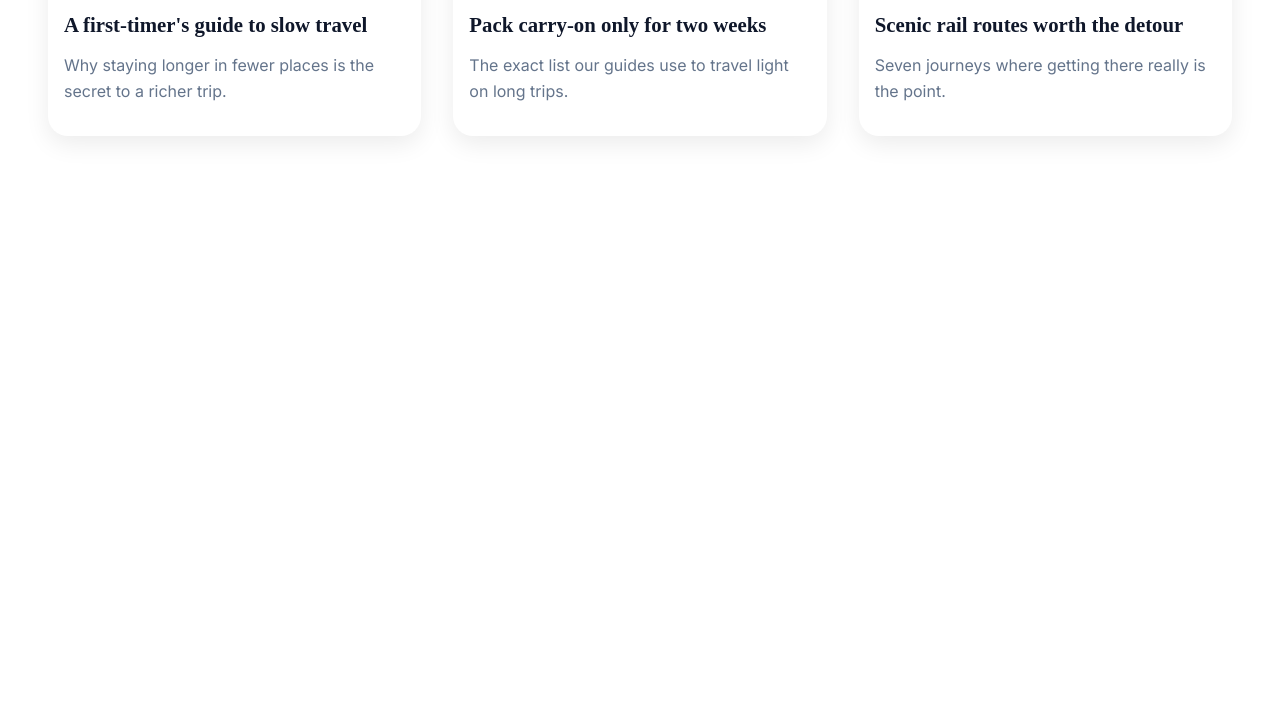
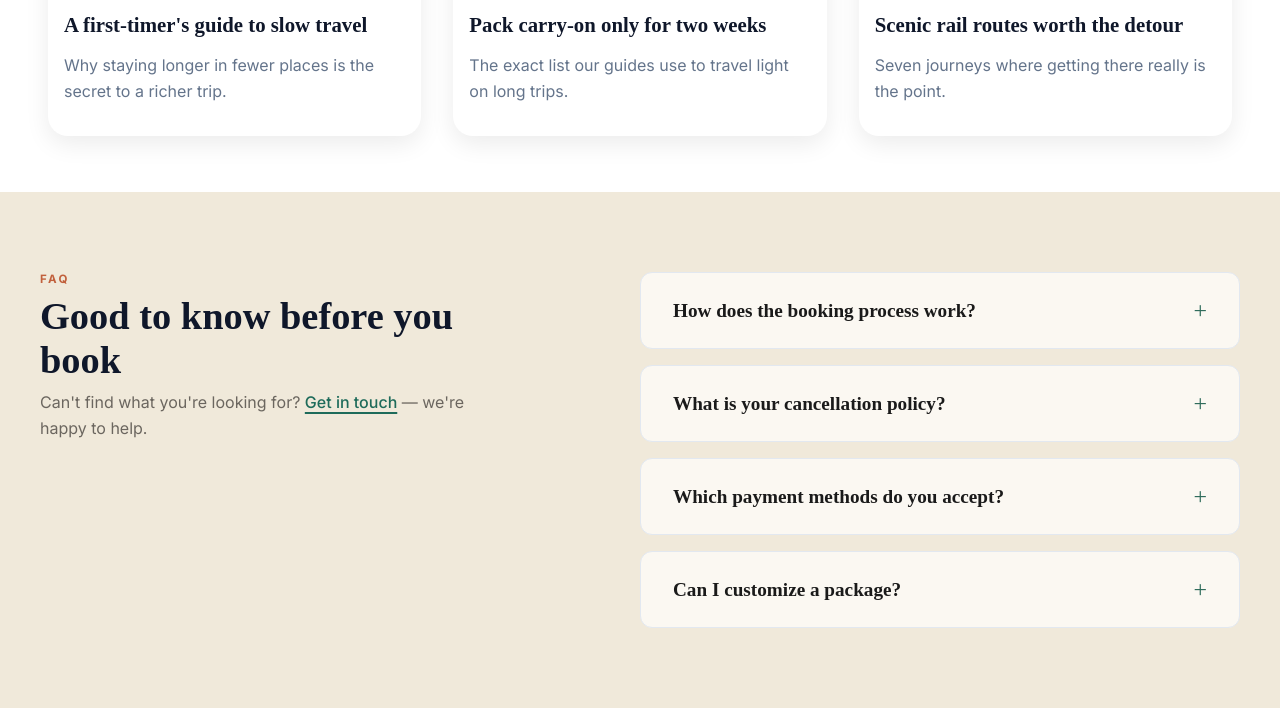
Before and after one commit to harveyrevamonte/travel-agency-website, a plain HTML site: page index.html in a window 1280 px wide. Shown: the part 6482-7190 px from the top of the page. Before the commit the page ends 6674 px from the top, so only its background shows below. Drawn offline with nearby package versions, Linux system fonts and the light colour scheme.

Commit message:
faq section added

```diff
--- a/index.html
+++ b/index.html
@@ -721,6 +721,54 @@
     </div>
 
 </div>
+</div>
 
+<!--Nine Section-->
+<div class="nine-section-container">
+  <div class="left-nine-content">
+    <h5>FAQ</h5>
+    <h1>Good to know before you book</h1>
+    <p>Can't find what you're looking for?
+      <a href="#">Get in touch</a>
+      — we're happy to help.
+    </p>
+  </div>
+
+  <div class="faq-container">
+
+    <details class="faq-item">
+      <summary class="faq-question">
+        <span>How does the booking process work?</span>
+        <span class="faq-icon">+</span>
+      </summary>
+      <p class="faq-answer">Send us an enquiry, and a travel designer replies within one business day with a tailored proposal. Once you're happy, a deposit secures your dates and we build out the full itinerary.</p>
+    </details>
+
+    <details class="faq-item">
+      <summary class="faq-question">
+        <span>What is your cancellation policy?</span>
+        <span class="faq-icon">+</span>
+      </summary>
+      <p class="faq-answer">Deposits are fully refundable up to 45 days before departure. Between 45 and 14 days, 50% is refundable, and inside 14 days bookings are non-refundable — which is exactly why we recommend travel insurance.</p>
+    </details>
+
+    <details class="faq-item">
+      <summary class="faq-question">
+        <span>Which payment methods do you accept?</span>
+        <span class="faq-icon">+</span>
+      </summary>
+      <p class="faq-answer">All major credit and debit cards, bank transfer, and most digital wallets. Larger trips can be split into interest-free installments on request.</p>
+    </details>
+
+    <details class="faq-item">
+      <summary class="faq-question">
+        <span>Can I customize a package?</span>
+        <span class="faq-icon">+</span>
+      </summary>
+      <p class="faq-answer">Absolutely. Every itinerary is a starting point — extend your stay, swap hotels, add experiences, or start from a completely blank page.</p>
+    </details>
+
+  </div>
+</div>
 </body>
 </html>
--- a/styles.css
+++ b/styles.css
@@ -1260,6 +1260,149 @@ font-family: "Inter", sans-serif;
     line-height: 1.6;
 }
 
+/*Nine section*/
+
+
+.nine-section-container {
+  max-width: 1500px;
+  width: 100%;
+  margin: 0 auto;
+  background: rgb(240, 233, 218);
+  padding: 5rem 2.5rem;
+  display: flex;
+ justify-content: space-between;
+}
+
+.left-nine-content {
+  display: flex;
+  flex-direction: column;
+  gap: 0.5rem;
+  max-width: 450px;
+  width: 100%;
+  flex-shrink: 0;
+}
+
+.left-nine-content h5 {
+  font-family: 'Inter', sans-serif;
+  font-size: clamp(0.7rem, 0.9vw, 0.85rem);
+  font-weight: 800;
+  letter-spacing: 0.2em;
+  text-transform: uppercase;
+  color: #C1603C;
+}
+
+.left-nine-content h1 {
+  font-family: 'Playfair Display', serif;
+  font-size: clamp(2rem, 3vw, 3rem);
+  font-weight: 700;
+  color: var(--text);
+}
+
+.left-nine-content p {
+  font-family: "Inter", sans-serif;
+  font-size: clamp(0.8rem, 0.9rem + 0.5vw, 1rem);
+  font-weight: 400;
+  line-height: 1.6;
+  color: #6B665F;
+
+}
+
+.left-nine-content a {
+  color: #1E6B5A;
+  text-decoration: underline;
+  text-decoration-thickness: 2px;
+  text-underline-offset: 4px;
+  font-weight: 500;
+  transition: color 0.3s ease;
+}
+
+.left-nine-content a:hover {
+  color: #165547;
+}
+
+/* FAQ */
+.faq-container {
+  display: flex;
+  flex-direction: column;
+  gap: 1rem;
+  max-width: 600px;
+  width: 100%;
+}
+
+.faq-item {
+  background-color: #FBF8F2;
+  border: 1px solid #E2E8F0;
+  border-radius: 12px;
+  padding: 1.5rem 2rem;
+  cursor: pointer;
+}
+
+.faq-item[open] {
+  border-color: #2E6B5B;
+}
+
+/* hide default arrow */
+.faq-item summary {
+  list-style: none;
+  display: flex;
+  justify-content: space-between;
+  align-items: center;
+}
+
+.faq-item summary::-webkit-details-marker {
+  display: none;
+}
+
+.faq-item summary::marker {
+  display: none;
+}
+
+.faq-question {
+  display: flex;
+  justify-content: space-between;
+  align-items: center;
+  cursor: pointer;
+  font-family: 'Playfair Display', serif;
+  font-size: clamp(0.95rem, 1.5vw, 1.5rem);
+  font-weight: 700;
+  color: #1a1a1a;
+  width: 100%;
+}
+
+.faq-icon {
+  color: #2E6B5B;
+  font-size: 1.5rem;
+  font-weight: 300;
+  flex-shrink: 0;
+  transition: transform 0.3s ease;
+}
+
+.faq-item[open] .faq-icon {
+  transform: rotate(45deg);
+}
+
+.faq-answer {
+  font-family: 'Inter', sans-serif;
+  font-size: clamp(0.875rem, 0.75rem + 0.4vw, 1rem);
+  color: #64748B;
+  line-height: 1.7;
+  margin-top: 1rem;
+  padding-top: 1rem;
+  border-top: 1px solid #E2E8F0;
+}
+
+/* responsive */
+@media (max-width: 768px) {
+  .nine-section-container {
+    flex-direction: column;
+    gap: 2rem;
+  }
+
+  .left-nine-content {
+    max-width: 100%;
+  }
+}
+
 @media (max-width: 900px) {
     .hamburger {
         display: flex;
@@ -1291,6 +1434,12 @@ font-family: "Inter", sans-serif;
     .button-navbar {
         display: none;
     }
+
+    .nine-section-container {
+        flex-direction: column;
+        gap: 2rem;
+        align-items: center;
+    }
 }
 
 @media (max-width:768px) {
@@ -1299,6 +1448,12 @@ font-family: "Inter", sans-serif;
     width: 100%;
     min-height: 300px;
   }
+
+   .nine-section-container {
+        flex-direction: column;
+        gap: 2rem;
+        align-items: center;
+    }
 }
 
 @media (max-width:576px){
@@ -1317,6 +1472,12 @@ font-family: "Inter", sans-serif;
     gap: 1.5rem; /* reduce gap for smaller screens */
 
 }
+
+ .nine-section-container {
+        flex-direction: column;
+        gap: 2rem;
+        align-items: center;
+    }
 
 
 }
```
